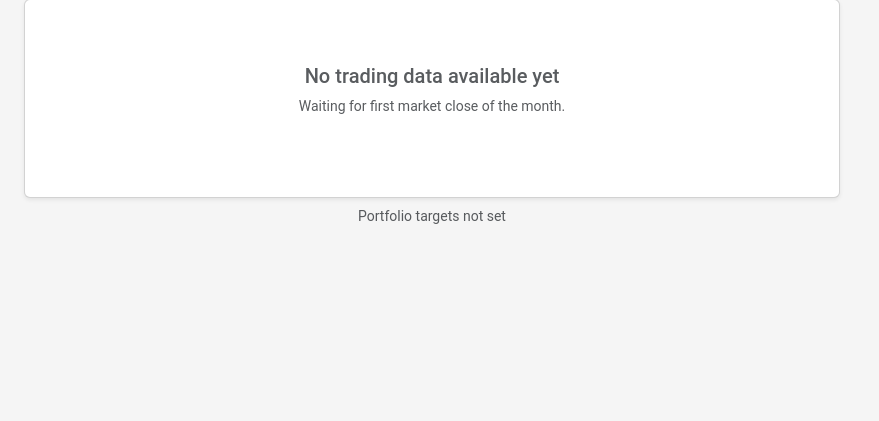
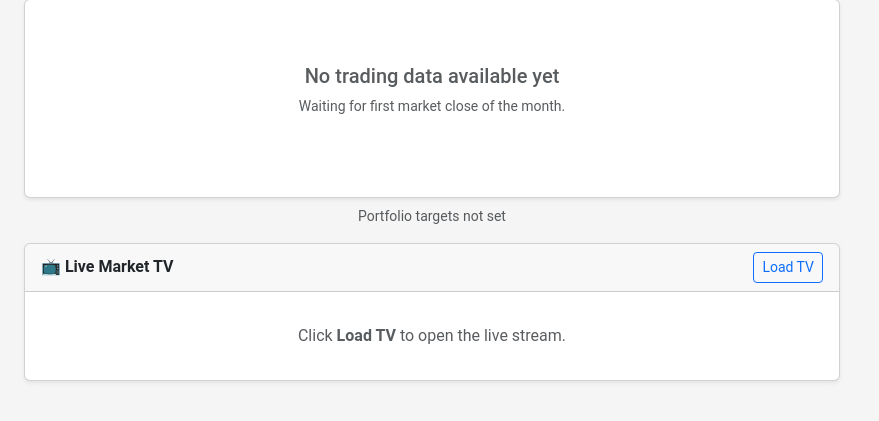
Before and after one commit to TimBayantech/Portfolio_Analyst_idaV2, a Flask app: page / in a window 1280 px wide. Shown: the part 144-565 px from the top of the page, without its empty margins (0-879 px from the left). Run offline with Flask 3, Linux system fonts and the light colour scheme; some libraries are stand-ins or nearby versions.

Commit message:
adding bloomberg only to the dashboard

```diff
--- a/templates/dashboard.html
+++ b/templates/dashboard.html
@@ -124,6 +124,34 @@
                 </div>
             {% endif %}
 
+            <!-- ===================== LIVE MARKET TV ===================== -->
+            <div class="card shadow-sm mt-3">
+                <div class="card-header d-flex justify-content-between align-items-center">
+                    <span class="fw-semibold">📺 Live Market TV</span>
+                    <button class="btn btn-sm btn-outline-primary" id="toggleTvBtn" type="button">
+                        Load TV
+                    </button>
+                </div>
+                <div class="card-body p-2">
+                    <div id="tvPlaceholder" class="text-center text-muted py-4">
+                        Click <strong>Load TV</strong> to open the live stream.
+                    </div>
+
+                    <div id="tvContainer" class="ratio ratio-16x9 d-none">
+                        <iframe
+                            id="marketTvFrame"
+                            data-src="https://www.youtube.com/embed/iEpJwprxDdk"
+                            title="Live Market News"
+                            frameborder="0"
+                            loading="lazy"
+                            referrerpolicy="strict-origin-when-cross-origin"
+                            allow="accelerometer; autoplay; clipboard-write; encrypted-media; gyroscope; picture-in-picture; web-share"
+                            allowfullscreen>
+                        </iframe>
+                    </div>
+                </div>
+            </div>
+
         </div> <!-- ✅ END LEFT COL -->
 
         <!-- RIGHT PANEL: Tickers -->
@@ -163,8 +191,6 @@
   </div>
 </div>
 
-
-
 <!-- ===================== JS TO AUTO-REFRESH TICKERS ===================== -->
 <script>
 document.addEventListener('DOMContentLoaded', () => {
@@ -201,7 +227,6 @@ document.addEventListener('DOMContentLoaded', () => {
             }
         });
     }
-
 
     // ===================== Admin Modal =====================
     const openAdminBtn = document.getElementById('openAdminBtn');
```
